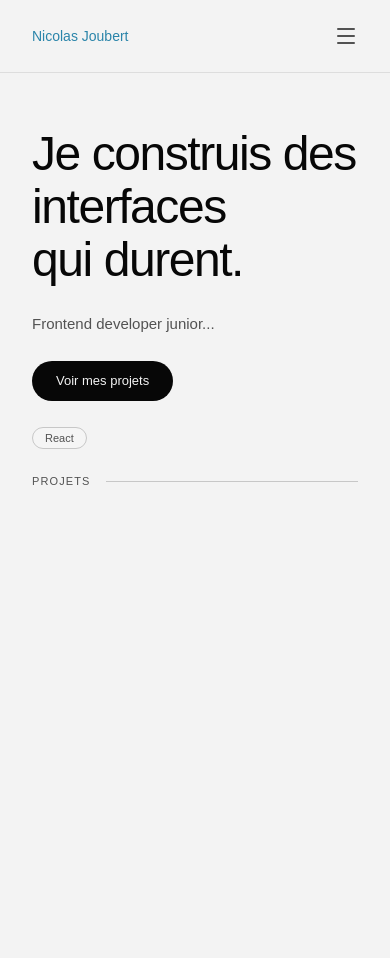
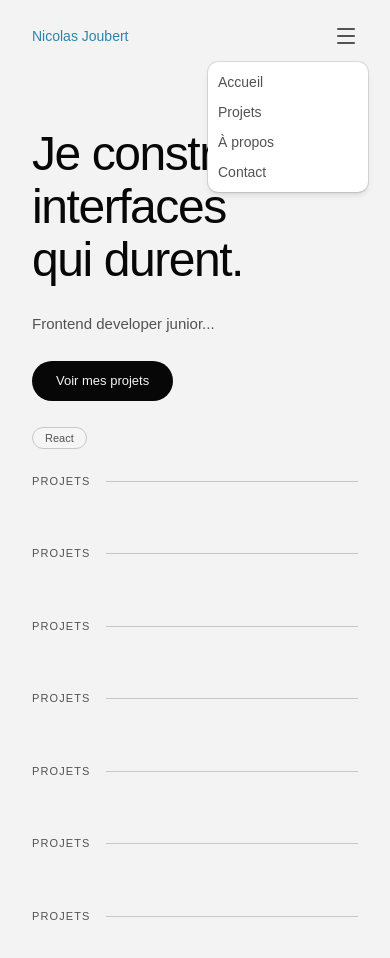
Before and after one commit to NicolasJoubert/portfolio, a React (Vite) app: page / in a window 390 px wide. Both pictures are taken after a click on the button "Open main menu". Shown: the top 958 px of the page. Before the commit the page ends 844 px from the top, so only its background shows below. Built offline with nearby package versions, Linux system fonts and the light colour scheme.

Commit message:
feat(header): add mobile popover and scroll-triggered styling

```diff
--- a/src/App.tsx
+++ b/src/App.tsx
@@ -1,15 +1,15 @@
 import Header from "@/components/layout/Header.tsx";
-import { H1, Body } from "@/components/ui/Typography";
+import { H1, Body } from "@/components/ui/Typography.tsx";
 import Button from "@/components/ui/ButtonPerso.tsx";
-import Tag from "@/components/ui/Tag";
-import SectionLabel from "@/components/ui/SectionLabel";
+import SectionLabel from "@/components/ui/SectionLabel.tsx";
+import Tag from "./components/ui/Tag.tsx";
 
 function App() {
   return (
     <>
       <Header />
       <main className="max-w-[800px] mx-auto px-8 pt-32 pb-24 flex flex-col gap-6">
-        <H1>
+        <H1 className="relative z-0">
           Je construis des interfaces
           <br />
           qui durent.
@@ -22,6 +22,12 @@ function App() {
           <Tag variant="default">React</Tag>
         </div>
         <SectionLabel>Projets</SectionLabel>
+        <SectionLabel>Projets</SectionLabel>
+        <SectionLabel>Projets</SectionLabel>
+        <SectionLabel>Projets</SectionLabel>
+        <SectionLabel>Projets</SectionLabel>
+        <SectionLabel>Projets</SectionLabel>
+        <SectionLabel>Projets</SectionLabel>
       </main>
     </>
   );
--- a/src/components/layout/Header.tsx
+++ b/src/components/layout/Header.tsx
@@ -1,10 +1,36 @@
 import { NAV_LINKS } from "@/lib/constants.ts";
 import { Menu } from "lucide-react";
+import {
+  Popover,
+  PopoverContent,
+  PopoverTrigger,
+} from "@/components/ui/popover";
+import { useSyncExternalStore } from "react";
+import { cn } from "@/lib/utils.ts";
+
+const listenToScroll = (callback: () => void) => {
+  window.addEventListener("scroll", callback);
+  return () => window.removeEventListener("scroll", callback);
+};
+const hasScroll = () => window.scrollY > 20;
+const getDefaultScroll = () => false;
 
 export default function Header() {
+  const isScrolled = useSyncExternalStore(
+    listenToScroll,
+    hasScroll,
+    getDefaultScroll,
+  );
   return (
-    <header className="fixed top-0 w-full bg-background/95 backdrop-blur-sm z-50">
-      <nav className="mx-auto max-w-[800px] px-8 py-6 flex items-center justify-between border-b border-border/50">
+    <header
+      className={cn(
+        "fixed top-0 w-full z-[100]",
+        isScrolled
+          ? "bg-background border-b border-border shadow-sm"
+          : "bg-transparent border-b border-transparent",
+      )}
+    >
+      <nav className="mx-auto max-w-[800px] px-8 py-6 flex items-center justify-between">
         <a href="#" className="font-medium text-accent text-sm">
           Nicolas Joubert
         </a>
@@ -20,8 +46,10 @@ export default function Header() {
             </a>
           ))}
         </div>
-        {/* Burger menu — DropdownMenu à brancher ici */}
+        {/* Mobile nav */}
         <div className="flex md:hidden">
+          <Popover>
+            <PopoverTrigger asChild>
               <button
                 type="button"
                 className="-m-2.5 inline-flex items-center justify-center rounded-md p-2.5 text-muted-foreground"
@@ -29,6 +57,19 @@ export default function Header() {
                 <span className="sr-only">Open main menu</span>
                 <Menu aria-hidden="true" className="size-6" />
               </button>
+            </PopoverTrigger>
+            <PopoverContent align="end" className="w-40">
+              {NAV_LINKS.map((link) => (
+                <a
+                  key={link.label}
+                  href={link.href}
+                  className="text-sm text-muted-foreground hover:text-accent transition-colors"
+                >
+                  {link.label}
+                </a>
+              ))}
+            </PopoverContent>
+          </Popover>
         </div>
       </nav>
     </header>
```
Lines whose indentation alone changed are shown as unchanged.
